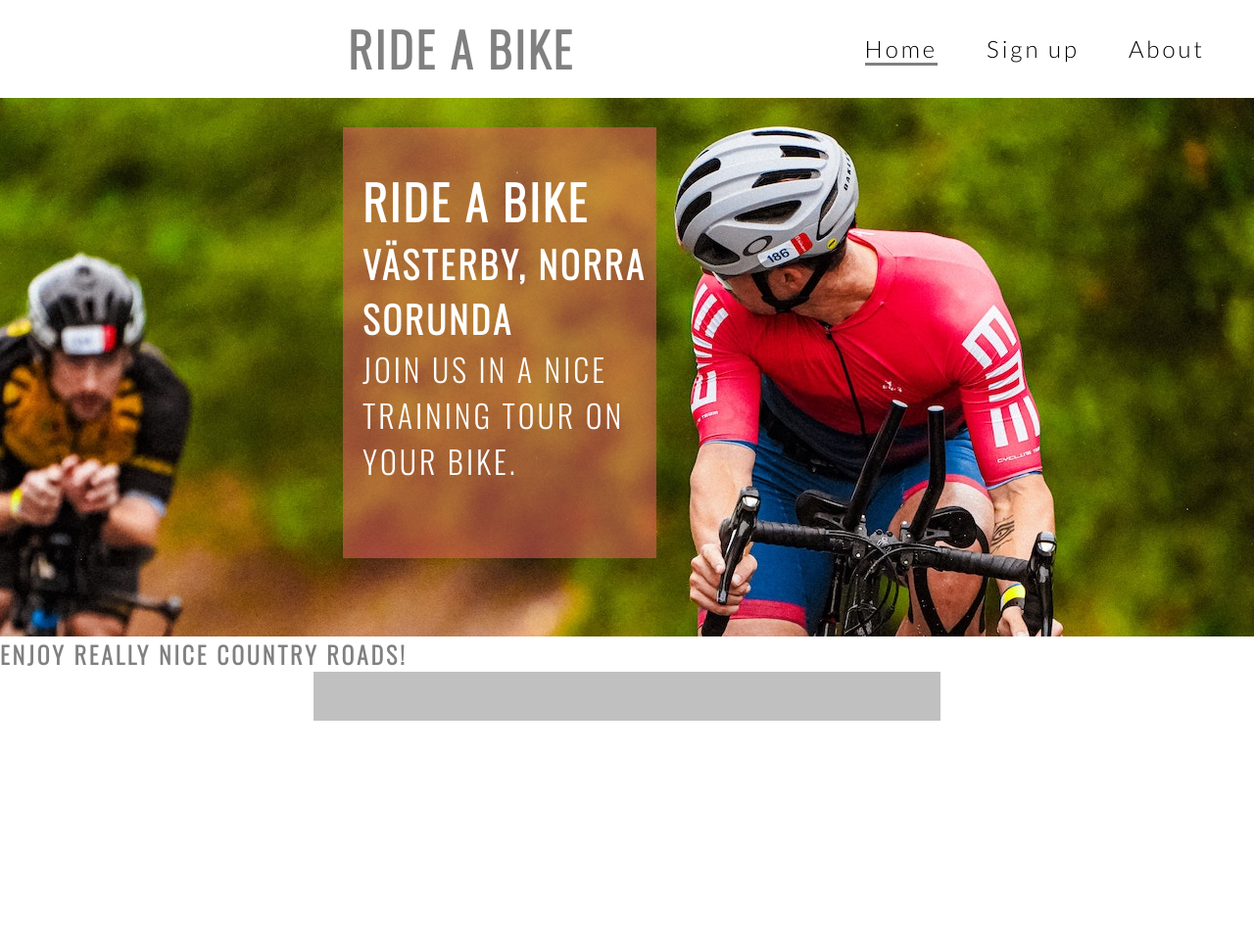
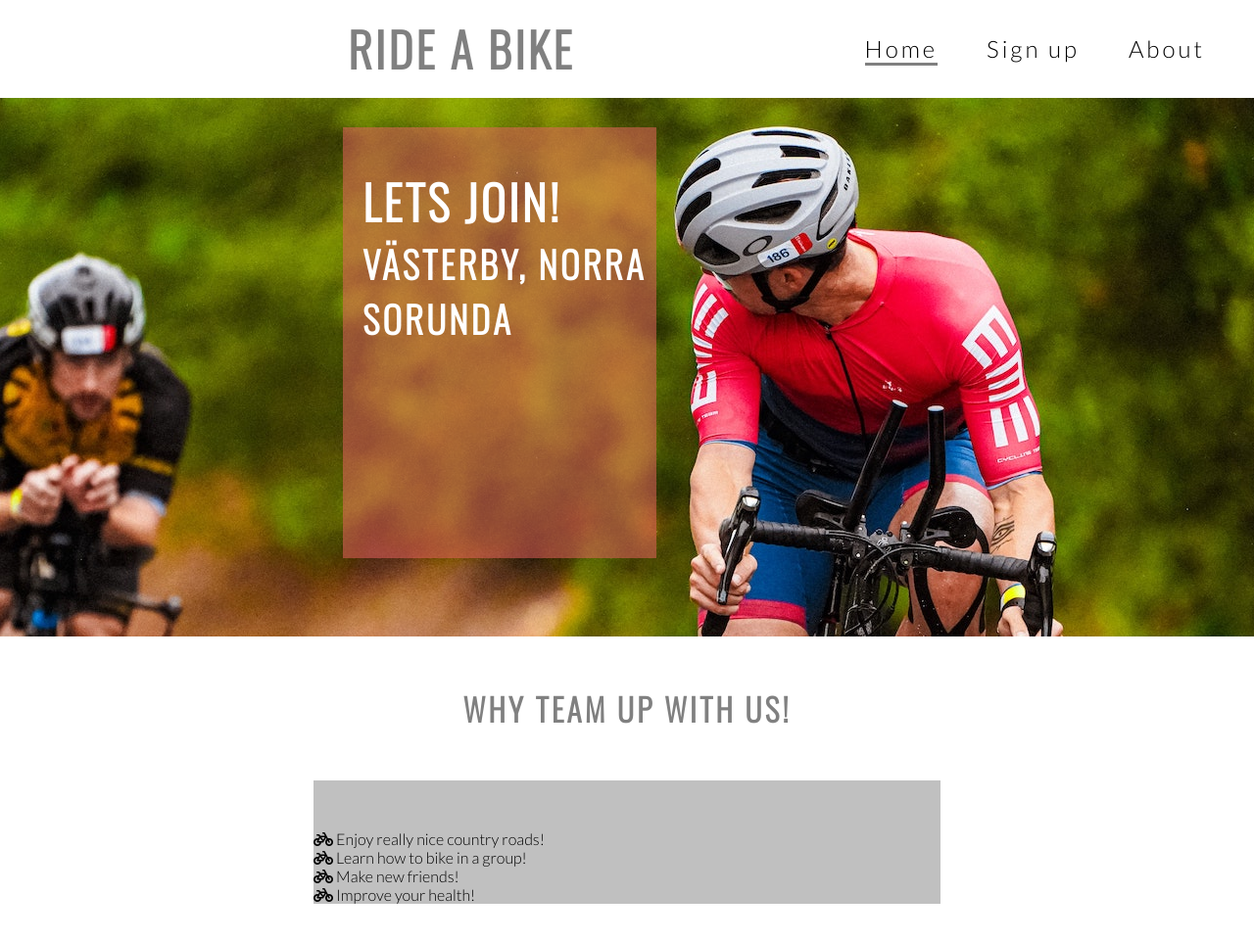
Before and after one commit to SamsKod/ride-a-bike, a plain HTML site: page index.html in a window 1280 px wide. Shown: the top 962 px of the page at 98% size. Drawn offline with nearby package versions, Linux system fonts and the light colour scheme.

Commit message:
Add font awesom icons and more style

```diff
--- a/assets/css/style.css
+++ b/assets/css/style.css
@@ -108,3 +108,13 @@ h1, h2 {
     background-color: silver;
     padding-top: 50px;
  }
+
+ #center-about-text{
+    list-style-type: none;
+ }
+
+ #welcome {
+    text-align: center;
+    margin: 50px 0;
+    font-size: 200%;
+ }
--- a/index.html
+++ b/index.html
@@ -23,16 +23,26 @@
 <section id="hero-outer">
     <div id="hero-image"></div>
     <div id="cover-text">
-        <h2>Ride a bike</h2>
+        <h2>Lets join!</h2>
         <h3>Västerby, Norra Sorunda</h3>
-        <p>Join us in a nice training tour on your bike.</p>
+        <p></p>
     </div>
 </section>
 <section id="about">
-    <h2>Enjoy really nice country roads!</h2>
-    <div id="center-about"></div>
+    <h2 id="welcome">Why team up with us!</h2>
+    <div id="center-about">
+        <ul id="center-about-text">
+            <li><i class="fa-solid fa-bicycle"></i> Enjoy really nice country roads!</li>
+            <li><i class="fa-solid fa-bicycle"></i> Learn how to bike in a group!</li>
+            <li><i class="fa-solid fa-bicycle"></i> Make new friends!</li>
+            <li><i class="fa-solid fa-bicycle"></i> Improve your health!</li>
+        </ul>
+    </div>
 </section>
 <section>when and where</section>
 <footer>social links here</footer>
+
+<!-- font awesome scripts -->
+<script src="https://kit.fontawesome.com/6e41cd77a1.js" crossorigin="anonymous"></script>
 </body>
 </html>
```
